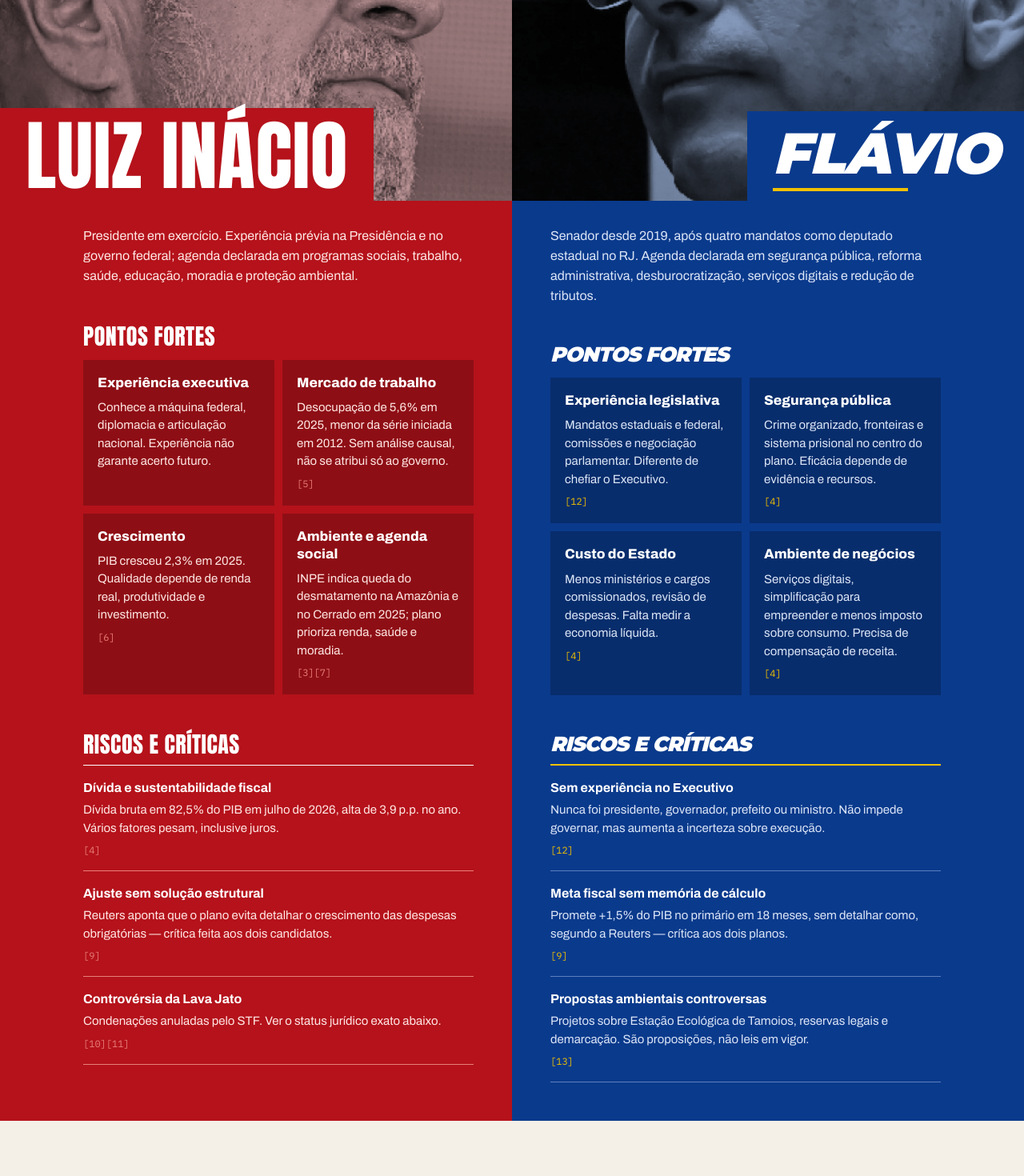
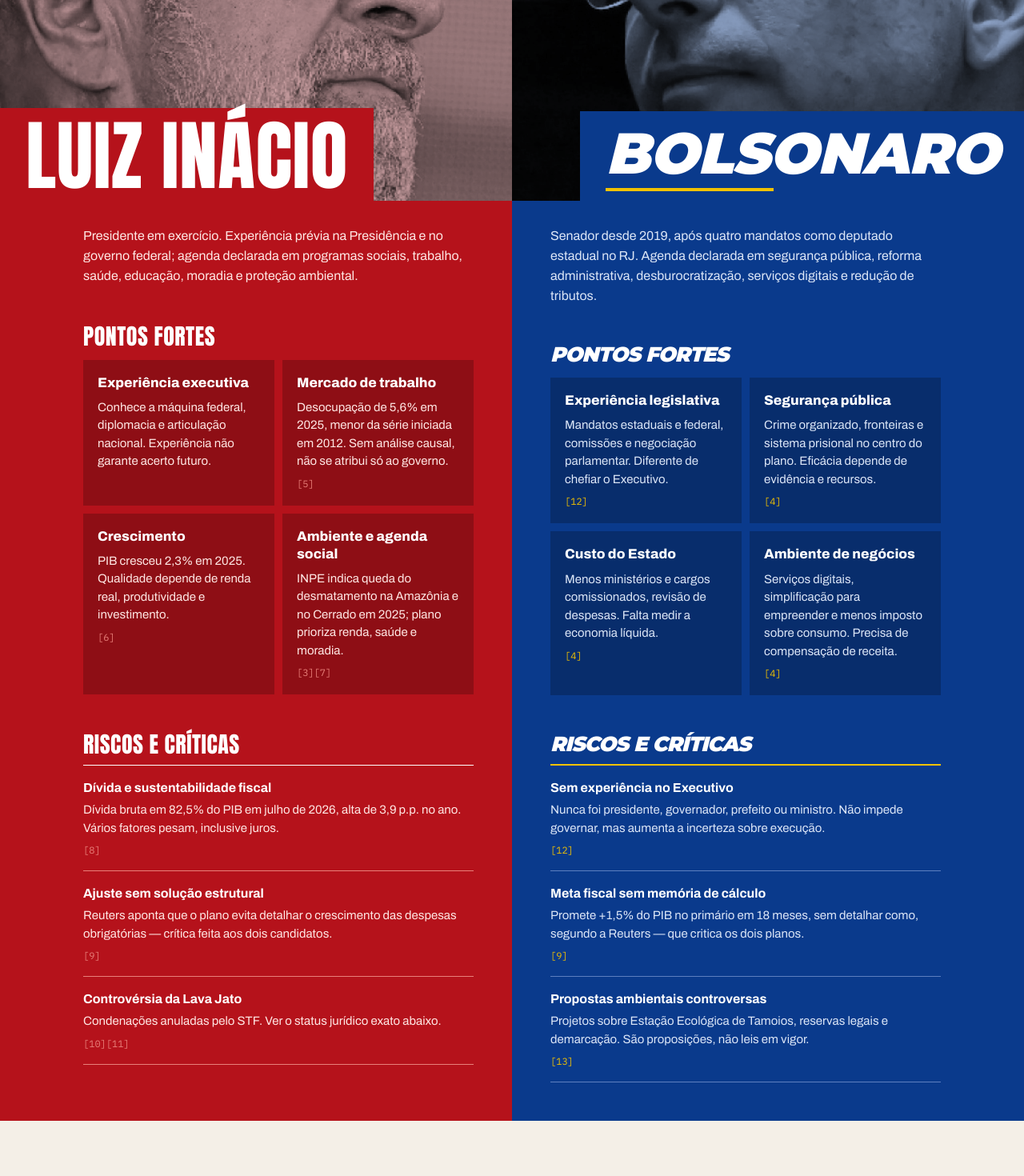
Before and after one commit to dutrathiagodev/landing-page-face-a-face, a Next.js app: page / in a window 1280 px wide. Shown: the part 1240-2710 px from the top of the page at 80% size. Built offline with nearby package versions, Linux system fonts and the light colour scheme; no server answers.

Commit message:
fix: alinha textos e referências com o design de referência

```diff
--- a/src/content/hero.ts
+++ b/src/content/hero.ts
@@ -3,7 +3,7 @@ import type { HeroContent } from "@/types/hero";
 export const hero: HeroContent = {
   image: {
     src: "/images/hero-face-a-face.jpg",
-    alt: "Lula e Flávio frente a frente",
+    alt: "Lula e Flávio Bolsonaro de perfil, frente a frente, em preto e branco sobre fundo rosa",
   },
   candidates: [
     { candidate: "lula", party: "Partido dos Trabalhadores · 13", name: "Lula" },
--- a/src/content/manifesto.ts
+++ b/src/content/manifesto.ts
@@ -6,10 +6,10 @@ export const manifesto: ManifestoContent = {
   lead: "Pontos fortes, riscos e controvérsias documentadas de cada candidato, lado a lado. Fatos separados de propostas; investigação separada de condenação; indicador separado de causalidade.",
   note: "Sem placar, sem vencedor, sem recomendação de voto.",
   ctas: [
-    { label: "Ver o comparativo", href: "#lado-a-lado", variant: "primary" },
+    { label: "Ver o comparativo", href: "#perfis", variant: "primary" },
     {
       label: "Planos no TSE",
-      href: "https://divulgacandcontas.tse.jus.br/",
+      href: "https://www.tse.jus.br/eleicoes/eleicoes-2026-content/propostas-de-governo-dos-candidatos-ao-cargo-de-presidente-da-republica-eleicoes-2026",
       variant: "outline",
     },
   ],
--- a/src/content/perfis.ts
+++ b/src/content/perfis.ts
@@ -32,7 +32,7 @@ export const perfis: [ProfileData, ProfileData] = [
       {
         title: "Dívida e sustentabilidade fiscal",
         text: "Dívida bruta em 82,5% do PIB em julho de 2026, alta de 3,9 p.p. no ano. Vários fatores pesam, inclusive juros.",
-        ref: "[4]",
+        ref: "[8]",
       },
       {
         title: "Ajuste sem solução estrutural",
@@ -48,9 +48,9 @@ export const perfis: [ProfileData, ProfileData] = [
   },
   {
     candidate: "flavio",
-    name: "Flávio",
+    name: "Bolsonaro",
     bio: "Senador desde 2019, após quatro mandatos como deputado estadual no RJ. Agenda declarada em segurança pública, reforma administrativa, desburocratização, serviços digitais e redução de tributos.",
-    image: { src: "/images/perfil-flavio.jpg", alt: "Retrato de Flávio" },
+    image: { src: "/images/perfil-flavio.jpg", alt: "Retrato de Flávio Bolsonaro" },
     strengths: [
       {
         title: "Experiência legislativa",
@@ -81,7 +81,7 @@ export const perfis: [ProfileData, ProfileData] = [
       },
       {
         title: "Meta fiscal sem memória de cálculo",
-        text: "Promete +1,5% do PIB no primário em 18 meses, sem detalhar como, segundo a Reuters — crítica aos dois planos.",
+        text: "Promete +1,5% do PIB no primário em 18 meses, sem detalhar como, segundo a Reuters — que critica os dois planos.",
         ref: "[9]",
       },
       {
--- a/src/content/status-juridico.ts
+++ b/src/content/status-juridico.ts
@@ -8,7 +8,7 @@ export const statusJuridico: StatusJuridicoContent = {
     {
       title: "Lava Jato",
       tone: "lula",
-      text: "O STF anulou as condenações por incompetência da 13ª Vara de Curitiba e, em decisão separada, confirmou a suspeição de Sergio Moro no caso do triplex. Não são condenações válidas, nem um julgamento de mérito de todas as alegações.",
+      text: "O STF anulou as condenações por incompetência da 13ª Vara de Curitiba e, em decisão separada, confirmou a suspeição de Sergio Moro no caso do tríplex. Não são condenações válidas, nem um julgamento de mérito de todas as alegações.",
       source: "STF, abr. e jun. 2021 [10][11]",
     },
     {
```
